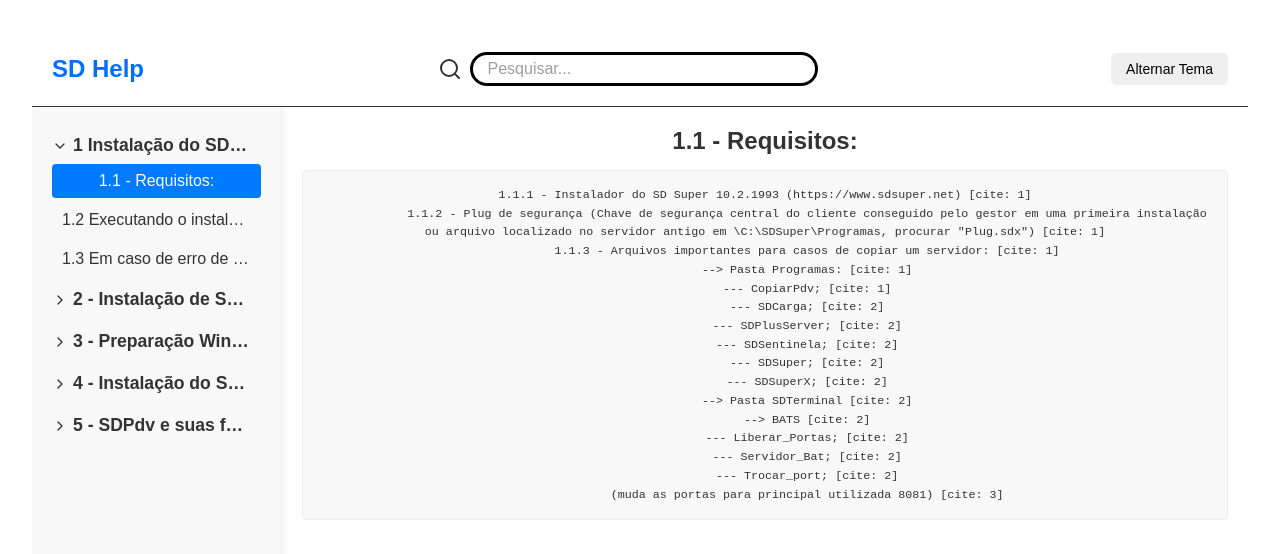
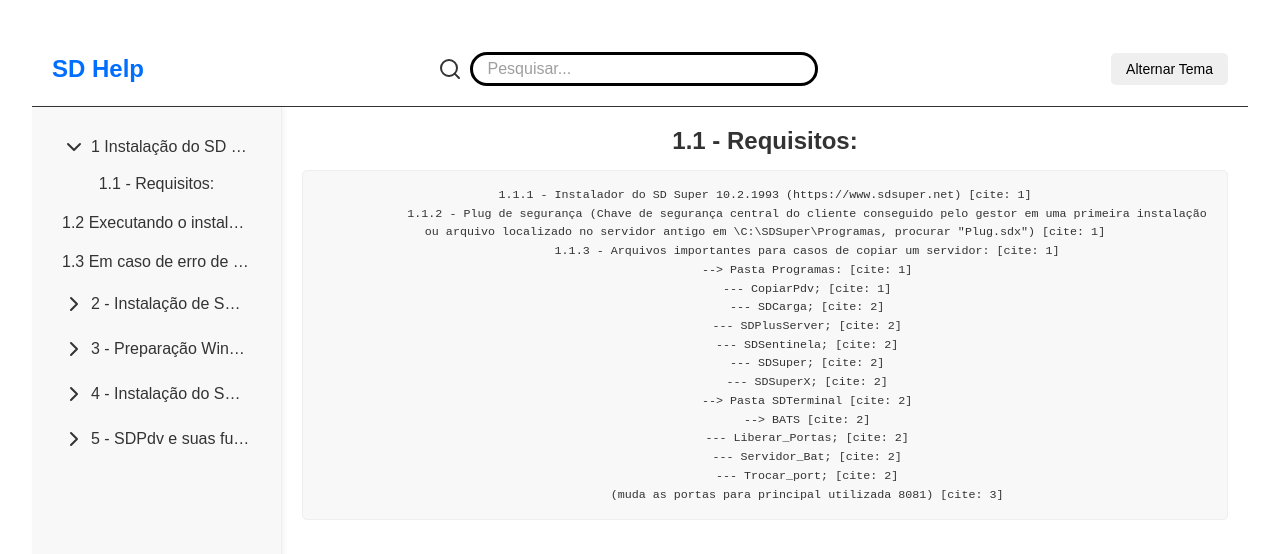
Before and after one commit to MarcioBADias/sd_help, a React (Vite) app: page / in a window 1280 px wide. Shown: the top 554 px of the page. Built offline with nearby package versions, Linux system fonts and the light colour scheme.

Commit message:
Ajustando theme

```diff
--- a/src/app.jsx
+++ b/src/app.jsx
@@ -10,6 +10,45 @@
 import { Content } from './components/Content'
 import './app.css'
 import './styles/global.css'
+
+// Define os objetos de tema (light e dark)
+const lightTheme = {
+  background: '#ffffff',
+  text: '#333333',
+  headerBackground: '#f0f0f0',
+  headerText: '#333',
+  sidebarBackground: '#f8f8f8',
+  sidebarBorder: '#eee',
+  contentBackground: '#fff',
+  link: '#007bff',
+  linkHover: '#0056b3',
+  codeBackground: '#f8f8f8',
+  borderColor: '#eee',
+  highlightBackground: 'yellow',
+  highlightText: '#333',
+  sidebarItemHover: '#e0e0e0', // Nova propriedade para hover
+  sidebarItemSelectedBg: '#007bff', // Nova propriedade para item selecionado
+  sidebarItemSelectedText: 'white', // Nova propriedade
+}
+
+const darkTheme = {
+  background: '#282c34',
+  text: '#f0f0f0',
+  headerBackground: '#20232a',
+  headerText: '#f0f0f0',
+  sidebarBackground: '#22252a',
+  sidebarBorder: '#3a3f45',
+  contentBackground: '#363a40',
+  link: '#61dafb',
+  linkHover: '#21a1f1',
+  codeBackground: '#2f343a',
+  borderColor: '#3a3f45',
+  highlightBackground: '#61dafb',
+  highlightText: '#282c34',
+  sidebarItemHover: '#3a3f45',
+  sidebarItemSelectedBg: '#61dafb',
+  sidebarItemSelectedText: '#282c34',
+}
 
 const App = () => {
   const [themeState, dispatchTheme] = useReducer(
--- a/src/components/SidebarItem/index.jsx
+++ b/src/components/SidebarItem/index.jsx
@@ -1,5 +1,12 @@
 import React from 'react'
-import { ChevronDown, ChevronRight } from 'react-feather'
+import {
+  StyledSidebarItem,
+  SidebarItemHeader,
+  SidebarItemTitle,
+  SidebarSubmenu,
+  StyledChevronRight,
+  StyledChevronDown,
+} from './style'
 
 const SidebarItem = ({ item, level, navigationState, dispatchNavigation }) => {
   const hasChildren = item.content && item.content.length > 0
@@ -19,18 +26,17 @@
       })
     }
   }
-
-  const itemClassName = `sidebar-item level-${level} ${isSelected ? 'selected' : ''} ${hasChildren ? 'has-children' : ''}`
+  const levelClass = `level-${level}`
 
   return (
-    <li className={itemClassName}>
-      <div className="sidebar-item-header" onClick={handleItemClick}>
+    <StyledSidebarItem className={levelClass}>
+      <SidebarItemHeader onClick={handleItemClick} isSelected={isSelected}>
         {hasChildren &&
-          (isExpanded ? <ChevronDown size={16} /> : <ChevronRight size={16} />)}
-        <span className="sidebar-item-title">{item.title}</span>
-      </div>
+          (isExpanded ? <StyledChevronDown /> : <StyledChevronRight />)}
+        <SidebarItemTitle>{item.title}</SidebarItemTitle>
+      </SidebarItemHeader>
       {hasChildren && isExpanded && (
-        <ul className="sidebar-submenu">
+        <SidebarSubmenu>
           {item.content.map((subItem) => (
             <SidebarItem
               key={subItem.id}
@@ -40,9 +46,9 @@
               dispatchNavigation={dispatchNavigation}
             />
           ))}
-        </ul>
+        </SidebarSubmenu>
       )}
-    </li>
+    </StyledSidebarItem>
   )
 }
 
--- /dev/null
+++ b/src/components/SidebarItem/style.jsx
@@ -0,0 +1,69 @@
+import styled from 'styled-components'
+import { ChevronRight, ChevronDown } from 'react-feather'
+
+export const StyledSidebarItem = styled.li`
+  list-style: none;
+  margin-bottom: 5px;
+  &.level-0 > ${(props) => props.theme.HeaderContainer} {
+    font-weight: bold;
+    font-size: 1.1em;
+    padding-left: 0px;
+  }
+  &.level-1 > div {
+    padding-left: 10px;
+  }
+  &.level-2 > div {
+    padding-left: 20px;
+  }
+`
+
+export const SidebarItemHeader = styled.div`
+  display: flex;
+  align-items: center;
+  padding: 8px 10px;
+  cursor: pointer;
+  border-radius: 4px;
+  transition:
+    background-color 0.2s ease,
+    color 0.2s ease;
+
+  &:hover {
+    background-color: ${(props) => props.theme.sidebarItemHover};
+    color: ${(props) => props.theme.linkHover};
+  }
+
+  ${(props) =>
+    props.isSelected &&
+    `
+    background-color: ${props.theme.sidebarItemSelectedBg};
+    color: ${props.theme.sidebarItemSelectedText};
+
+    &:hover {
+        background-color: ${props.theme.sidebarItemSelectedBg};
+        color: ${props.theme.sidebarItemSelectedText};
+    }
+  `}
+`
+
+export const SidebarItemTitle = styled.span`
+  flex-grow: 1;
+  white-space: nowrap;
+  overflow: hidden;
+  text-overflow: ellipsis;
+`
+
+export const SidebarSubmenu = styled.ul`
+  list-style: none;
+  padding-left: 15px;
+  margin-top: 5px;
+`
+
+export const StyledChevronRight = styled(ChevronRight)`
+  margin-right: 5px;
+  flex-shrink: 0;
+`
+
+export const StyledChevronDown = styled(ChevronDown)`
+  margin-right: 5px;
+  flex-shrink: 0;
+`
```
